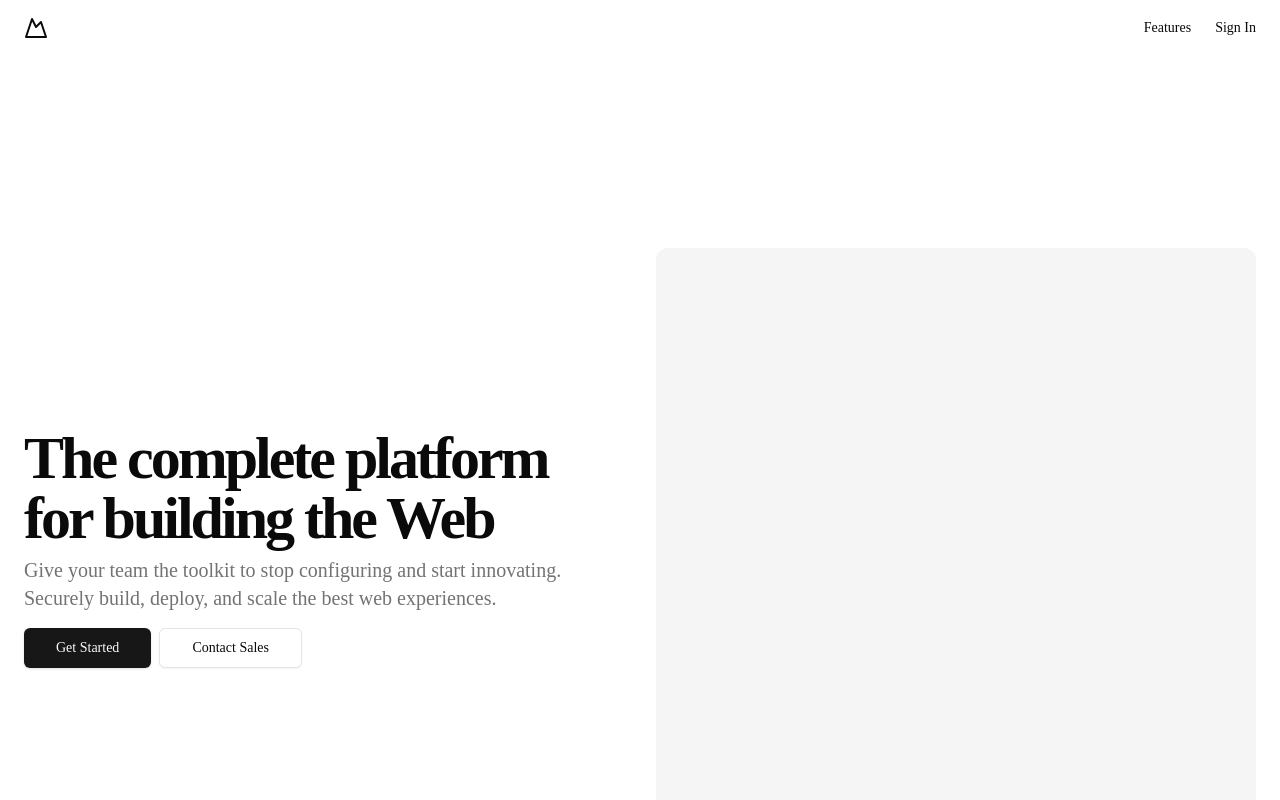
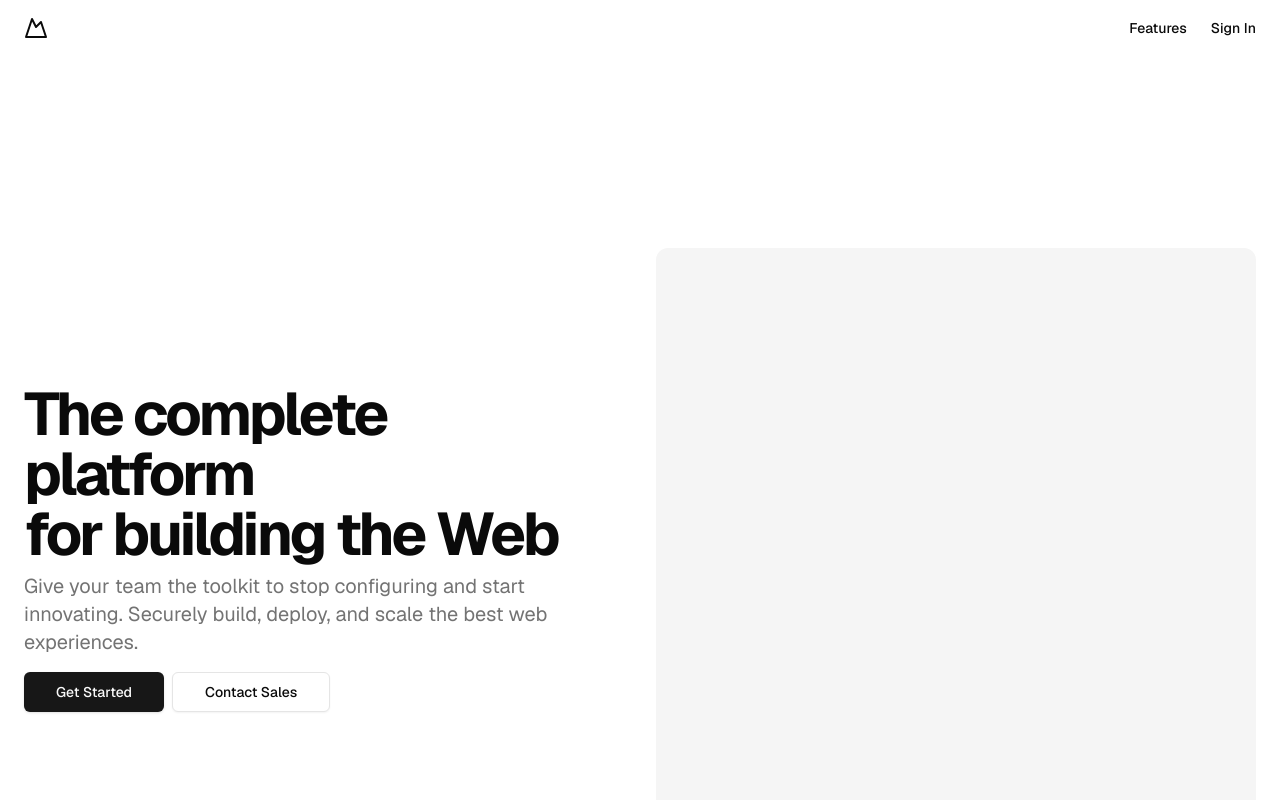
Before and after one commit to braden-w/yeemail, a Next.js app: page / in a window 1280 px wide. Shown: the top 800 px of the page. Built offline with nearby package versions, Linux system fonts and the light colour scheme.

Commit message:
fix: geist font

```diff
--- a/package.json
+++ b/package.json
@@ -39,6 +39,7 @@
 		"clsx": "^2.1.1",
 		"drizzle-orm": "^0.33.0",
 		"drizzle-zod": "^0.5.1",
+		"geist": "^1.3.1",
 		"googleapis": "^144.0.0",
 		"lucia": "^3.2.0",
 		"lucide-react": "^0.447.0",
--- a/src/app/layout.tsx
+++ b/src/app/layout.tsx
@@ -1,18 +1,8 @@
 import type { Metadata } from "next";
-import localFont from "next/font/local";
+import { GeistSans } from "geist/font/sans";
+// import { GeistMono } from "geist/font/mono";
 import "./globals.css";
 import { ThemeProvider } from "@/components/ThemeProvider";
-
-const geistSans = localFont({
-	src: "./fonts/GeistVF.woff",
-	variable: "--font-geist-sans",
-	weight: "100 900",
-});
-const geistMono = localFont({
-	src: "./fonts/GeistMonoVF.woff",
-	variable: "--font-geist-mono",
-	weight: "100 900",
-});
 
 export const metadata: Metadata = {
 	title: "Create Next App",
@@ -26,9 +16,7 @@ export default function RootLayout({
 }>) {
 	return (
 		<html lang="en">
-			<body
-				className={`${geistSans.variable}${geistMono.variable} antialiased`}
-			>
+			<body className={`${GeistSans.className} antialiased`}>
 				<ThemeProvider
 					attribute="class"
 					defaultTheme="system"
```
Also changed, not shown: 1 other file (tests, documents, lock files or other folders).
